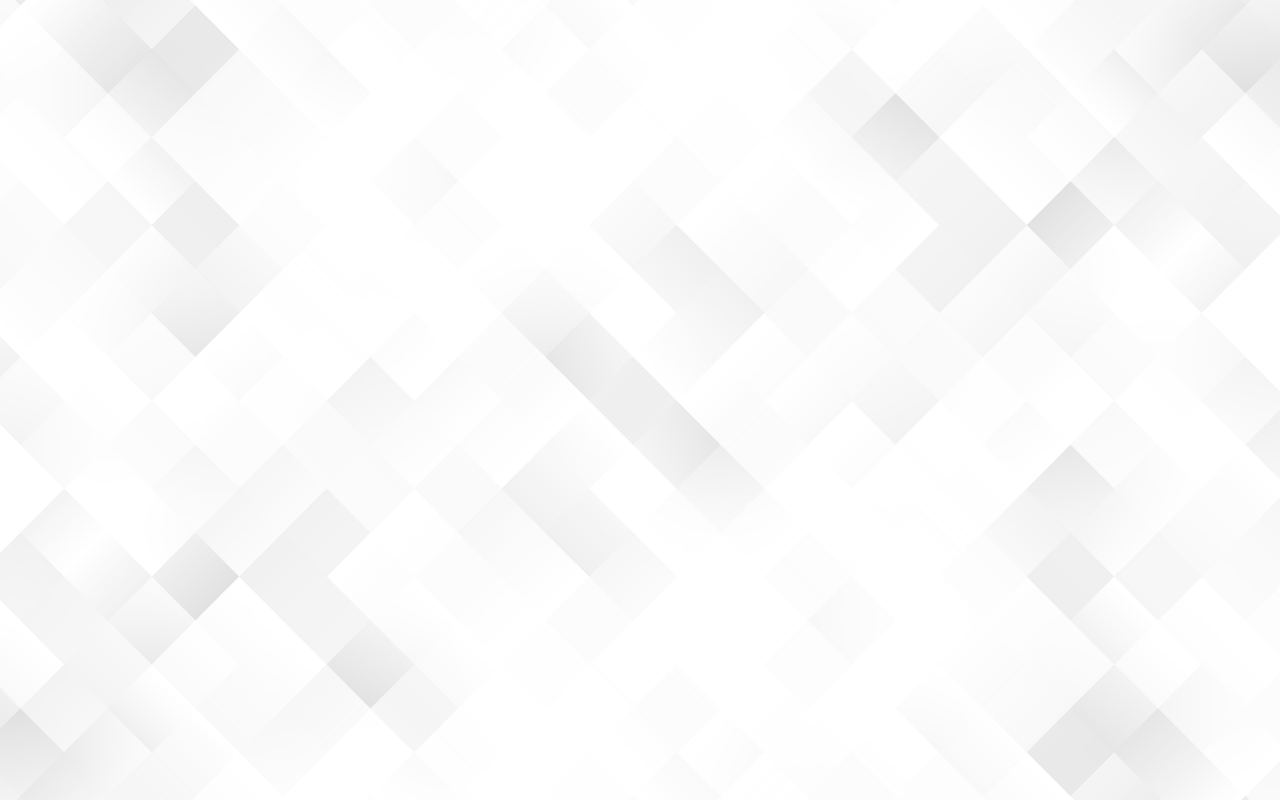
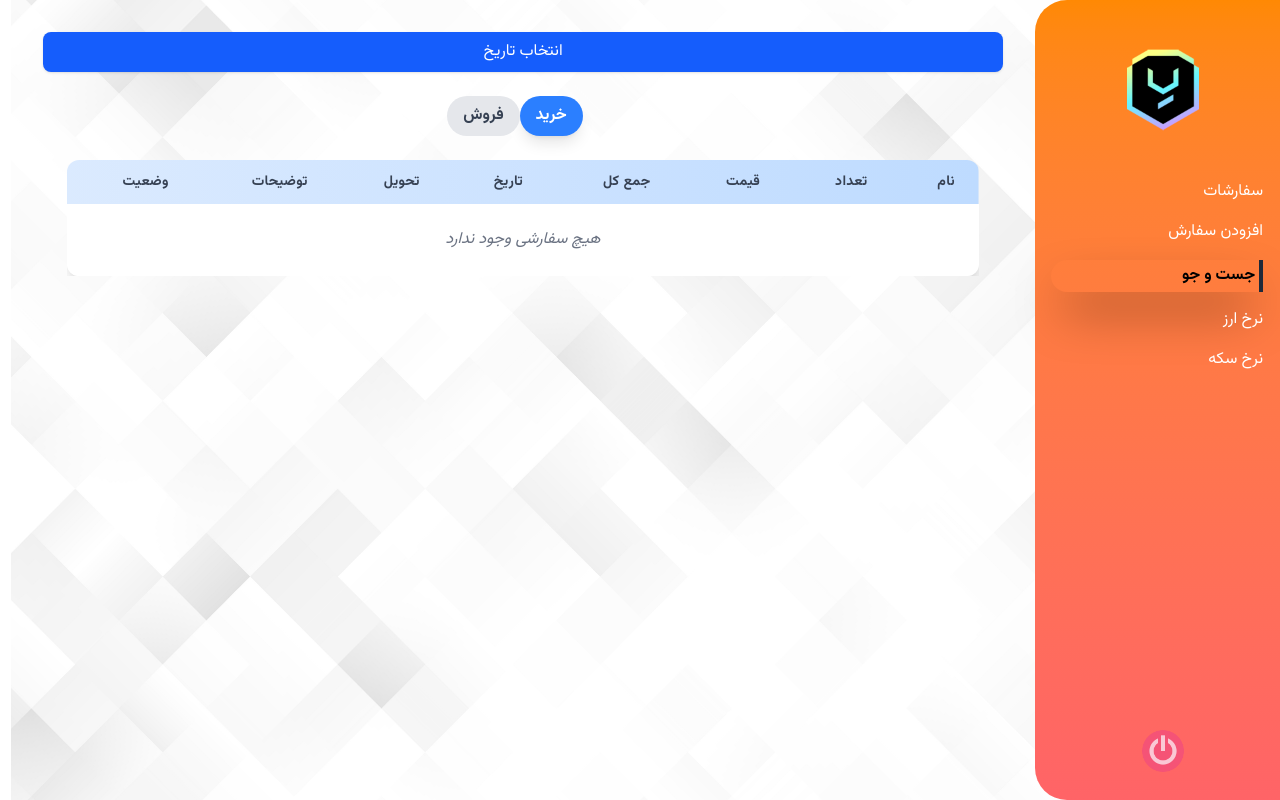
Before and after one commit to behdadMihanyar/gold, a React (Vite) app: page /search in a window 1280 px wide. Before the commit this address had no page. Built offline with nearby package versions, Linux system fonts and the light colour scheme.

Commit message:
search_feature

```diff
--- a/src/AddOrder.jsx
+++ b/src/AddOrder.jsx
@@ -138,7 +138,7 @@ const AddOrder = () => {
                       date,
                       setFormData,
                       setCalendarVisible,
-                      persian
+                      persian,
                     )
                   }
                 />
@@ -243,7 +243,7 @@ const AddOrder = () => {
                       date,
                       setFormDataBuy,
                       setCalendarVisibleBuy,
-                      persian
+                      persian,
                     )
                   }
                 />
--- a/src/App.jsx
+++ b/src/App.jsx
@@ -1,10 +1,10 @@
 import { Routes, Route } from "react-router-dom";
 import ProtectedRoute from "./ProtectedRoute";
 import LogIn from "./LogIn";
-import Tasks from "./AddOrder";
 import Layout from "./layout/Layout";
 import Orders from "./Orders";
 import AddOrder from "./AddOrder";
+import Search from "./Components/Search";
 
 function App() {
   return (
@@ -21,6 +21,7 @@ function App() {
           }
         />
         <Route path="/addOrder" element={<AddOrder />} />
+        <Route path="/search" element={<Search />} />
       </Route>
     </Routes>
   );
--- /dev/null
+++ b/src/Components/Search.jsx
@@ -0,0 +1,189 @@
+import React, { useState } from "react";
+import persian from "react-date-object/calendars/persian";
+import persian_fa from "react-date-object/locales/persian_fa";
+import { Calendar } from "react-multi-date-picker";
+import supabase from "../supabase";
+
+const Search = () => {
+  const [date, setDate] = useState(null);
+  const [open, setOpen] = useState(false);
+  const [dataSell, setDataSell] = useState([]);
+  const [dataBuy, setDataBuy] = useState([]);
+  const [activeTab, setActiveTab] = useState("buy"); // "buy" or "sell"
+  const data = activeTab === "buy" ? dataBuy : dataSell;
+  //sell from supabase
+  const getTableSell = async (formattedDate) => {
+    const { error, data } = await supabase
+      .from("tasks")
+      .select("*")
+      .eq("date", formattedDate);
+    if (error) {
+      console.log(error.message);
+    }
+    setDataSell(data);
+  };
+
+  //buy from supabase
+  const getTableBuy = async (formattedDate) => {
+    const { error, data } = await supabase
+      .from("buy")
+      .select("*")
+      .eq("date", formattedDate);
+    if (error) {
+      console.log(error.message);
+    }
+    setDataBuy(data);
+  };
+  console.log(dataBuy);
+  const handleDate = (value) => {
+    const formattedDate = value.format("YYYY/MM/DD", { calendar: persian });
+    setDate(formattedDate);
+    setOpen(false); // close after selecting
+    getTableSell(formattedDate);
+    getTableBuy(formattedDate);
+  };
+
+  return (
+    <div className="flex flex-col justify-center w-full">
+      <div className="flex justify-center">
+        {/* Button */}
+        <button
+          onClick={() => setOpen(!open)}
+          className="px-4 py-2 w-full bg-blue-600 text-white rounded-lg shadow hover:bg-blue-700 transition"
+        >
+          {date ? date : "انتخاب تاریخ"}
+        </button>
+
+        {/* Animated Calendar */}
+        <div
+          className={`absolute left-1/2 -translate-x-1/2 mt-2 z-50 transform transition-all duration-300 ease-out
+        ${
+          open
+            ? "opacity-100 scale-100 translate-y-0"
+            : "opacity-0 scale-95 -translate-y-2 pointer-events-none"
+        }`}
+        >
+          <div className="bg-white p-3 rounded-xl shadow-xl border">
+            <Calendar
+              value={date}
+              calendar={persian}
+              locale={persian_fa}
+              onChange={handleDate}
+            />
+          </div>
+        </div>
+      </div>
+      <div>
+        <div className="p-6">
+          {/* Toggle Buttons */}
+          <div className="flex justify-center mb-6 space-x-4 rtl:space-x-reverse">
+            <button
+              className={`px-4 py-2 rounded-full font-semibold transition ${
+                activeTab === "buy"
+                  ? "bg-blue-500 text-white shadow-lg"
+                  : "bg-gray-200 text-gray-700 hover:bg-gray-300"
+              }`}
+              onClick={() => setActiveTab("buy")}
+            >
+              خرید
+            </button>
+            <button
+              className={`px-4 py-2 rounded-full font-semibold transition ${
+                activeTab === "sell"
+                  ? "bg-blue-500 text-white shadow-lg"
+                  : "bg-gray-200 text-gray-700 hover:bg-gray-300"
+              }`}
+              onClick={() => setActiveTab("sell")}
+            >
+              فروش
+            </button>
+          </div>
+
+          {/* Orders Table */}
+          <div className="overflow-x-auto">
+            <table className="min-w-full border-collapse shadow-lg rounded-xl overflow-hidden">
+              <thead className="bg-gradient-to-r from-blue-100 to-blue-200 text-gray-700 sticky top-0">
+                <tr>
+                  <th className="px-6 py-3 text-right text-sm font-semibold uppercase tracking-wide">
+                    نام
+                  </th>
+                  <th className="px-6 py-3 text-right text-sm font-semibold uppercase tracking-wide">
+                    تعداد
+                  </th>
+                  <th className="px-6 py-3 text-right text-sm font-semibold uppercase tracking-wide">
+                    قیمت
+                  </th>
+                  <th className="px-6 py-3 text-right text-sm font-semibold uppercase tracking-wide">
+                    جمع کل
+                  </th>
+                  <th className="px-6 py-3 text-right text-sm font-semibold uppercase tracking-wide">
+                    تاریخ
+                  </th>
+                  <th className="px-6 py-3 text-right text-sm font-semibold uppercase tracking-wide">
+                    تحویل
+                  </th>
+                  <th className="px-6 py-3 text-right text-sm font-semibold uppercase tracking-wide">
+                    توضیحات
+                  </th>
+                  <th className="px-6 py-3 text-right text-sm font-semibold uppercase tracking-wide">
+                    وضعیت
+                  </th>
+                </tr>
+              </thead>
+              <tbody className="bg-white divide-y divide-gray-200">
+                {!data || data.length === 0 ? (
+                  <tr>
+                    <td
+                      colSpan={8}
+                      className="text-center py-6 text-gray-500 italic"
+                    >
+                      هیچ سفارشی وجود ندارد
+                    </td>
+                  </tr>
+                ) : (
+                  data.map((item) => (
+                    <tr
+                      key={item.id}
+                      className="hover:bg-gray-50 transition-colors duration-200"
+                    >
+                      <td className="px-6 py-4 text-right whitespace-nowrap">
+                        {item.name}
+                      </td>
+                      <td className="px-6 py-4 text-right">{item.quantity}</td>
+                      <td className="px-6 py-4 text-right">
+                        {item.price.toLocaleString()} تومان
+                      </td>
+                      <td className="px-6 py-4 text-right font-medium">
+                        {item.total.toLocaleString()} تومان
+                      </td>
+                      <td className="px-6 py-4 text-right">{item.date}</td>
+                      <td className="px-6 py-4 text-right">
+                        {item.delivery || "-"}
+                      </td>
+                      <td className="px-6 py-4 text-right">
+                        {item.description || "-"}
+                      </td>
+                      <td className="px-6 py-4 text-right">
+                        <span
+                          className={`px-3 py-1 rounded-full text-sm font-semibold ${
+                            item.status === "تسویه نشده"
+                              ? "bg-red-100 text-red-800"
+                              : "bg-green-100 text-green-800"
+                          }`}
+                        >
+                          {item.status}
+                        </span>
+                      </td>
+                    </tr>
+                  ))
+                )}
+              </tbody>
+            </table>
+          </div>
+        </div>
+      </div>
+    </div>
+  );
+};
+
+export default Search;
--- a/src/layout/DesktopLayout.jsx
+++ b/src/layout/DesktopLayout.jsx
@@ -40,6 +40,16 @@ const DesktopLayout = () => {
               افزودن سفارش
             </NavLink>
             <NavLink
+              to="/search"
+              className={({ isActive }) =>
+                isActive
+                  ? "text-black no-underline font-bold border-r-4 rounded-l-2xl border-gray-800 p-1 mr-3 shadow-2xl shadow-black"
+                  : "text-white no-underline hover:scale-108 duration-200 mr-3"
+              }
+            >
+              جست و جو
+            </NavLink>
+            <NavLink
               to="https://behdad.vercel.app/"
               className={({ isActive }) =>
                 isActive
--- a/src/layout/MobileLayout.jsx
+++ b/src/layout/MobileLayout.jsx
@@ -67,6 +67,11 @@ const MobileLayout = ({ show, setShow }) => {
                   سکه
                 </NavLink>
               </li>
+              <li>
+                <NavLink to="/search" onClick={() => setShow((prev) => !prev)}>
+                  جست و جو
+                </NavLink>
+              </li>
 
               <li
                 className="mt-3 cursor-pointer"
```
Also changed, not shown: src/Components/Buy.jsx (+14 -14 lines), src/Components/Sell.jsx (+14 -14 lines), 1 other file (tests, documents, lock files or other folders).
